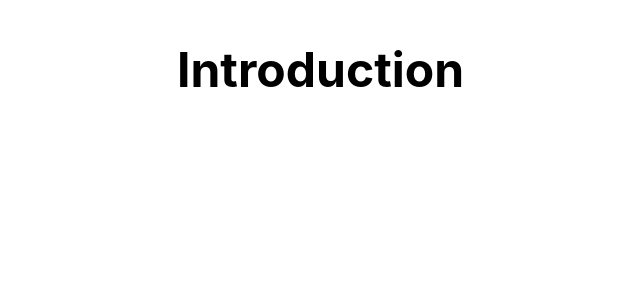
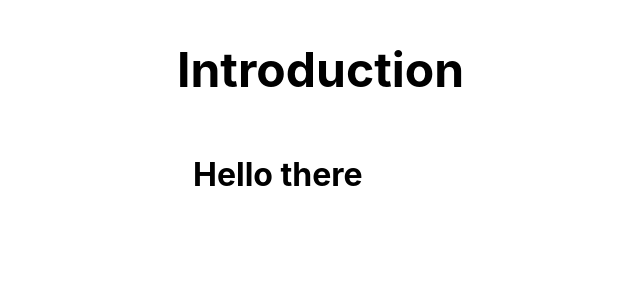
Before and after one commit to ChandrakantPal/TypeScript-basics, a React (Vite) app in the folder episode-20/: page / in a window 1280 px wide. Shown: the top 300 px of the page, without its empty margins (63-703 px from the left). Built offline with nearby package versions, Linux system fonts and the light colour scheme.

Commit message:
box compnent

```diff
--- a/episode-20/src/App.tsx
+++ b/episode-20/src/App.tsx
@@ -1,11 +1,19 @@
+import * as React from 'react'
 import './App.css'
 
-const Heading = ({ title }: { title: string }) => <h2>{title}</h2>
+const Heading: React.FunctionComponent<{ title: string }> = ({ title }) => (
+  <h2>{title}</h2>
+)
+
+const Box: React.FunctionComponent<React.PropsWithChildren> = ({
+  children,
+}) => <div style={{ padding: '1rem', fontWeight: 'bold' }}>{children}</div>
 
 function App() {
   return (
     <div>
       <Heading title="Introduction" />
+      <Box>Hello there</Box>
     </div>
   )
 }
```
